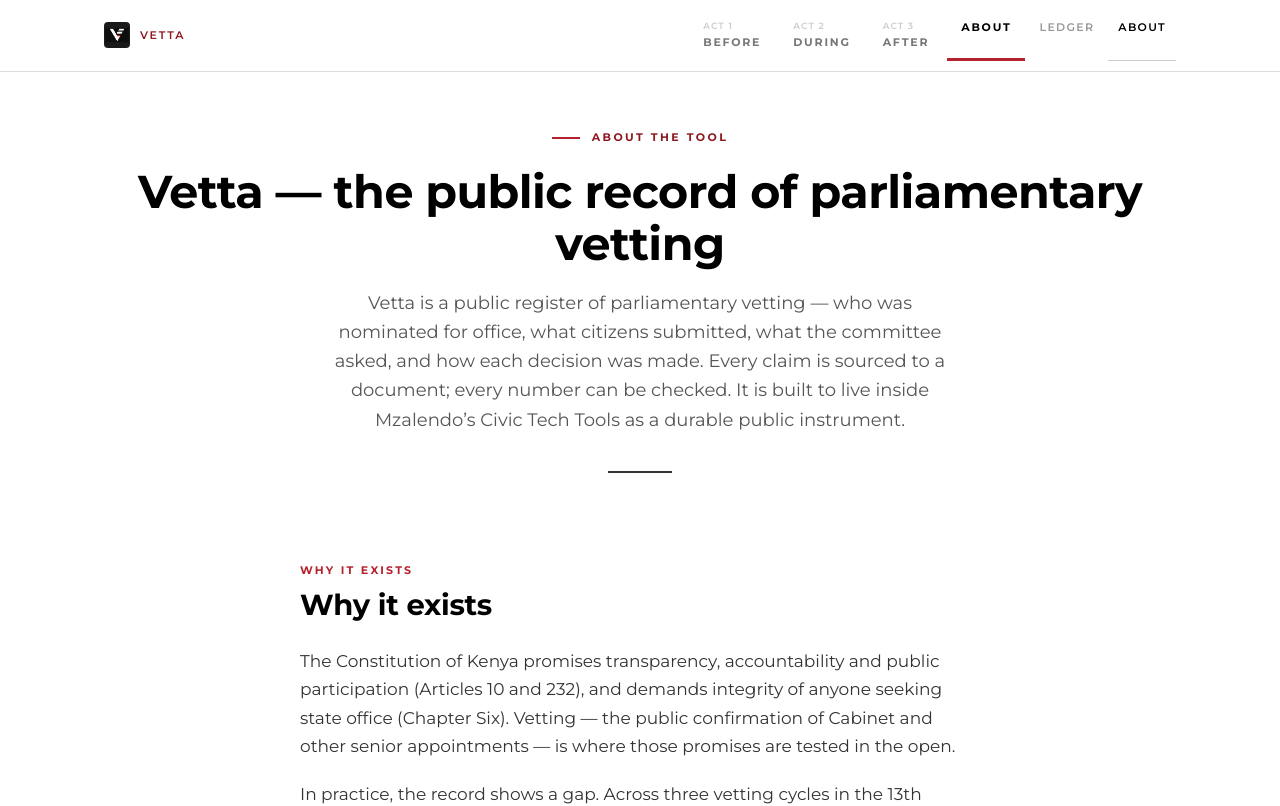
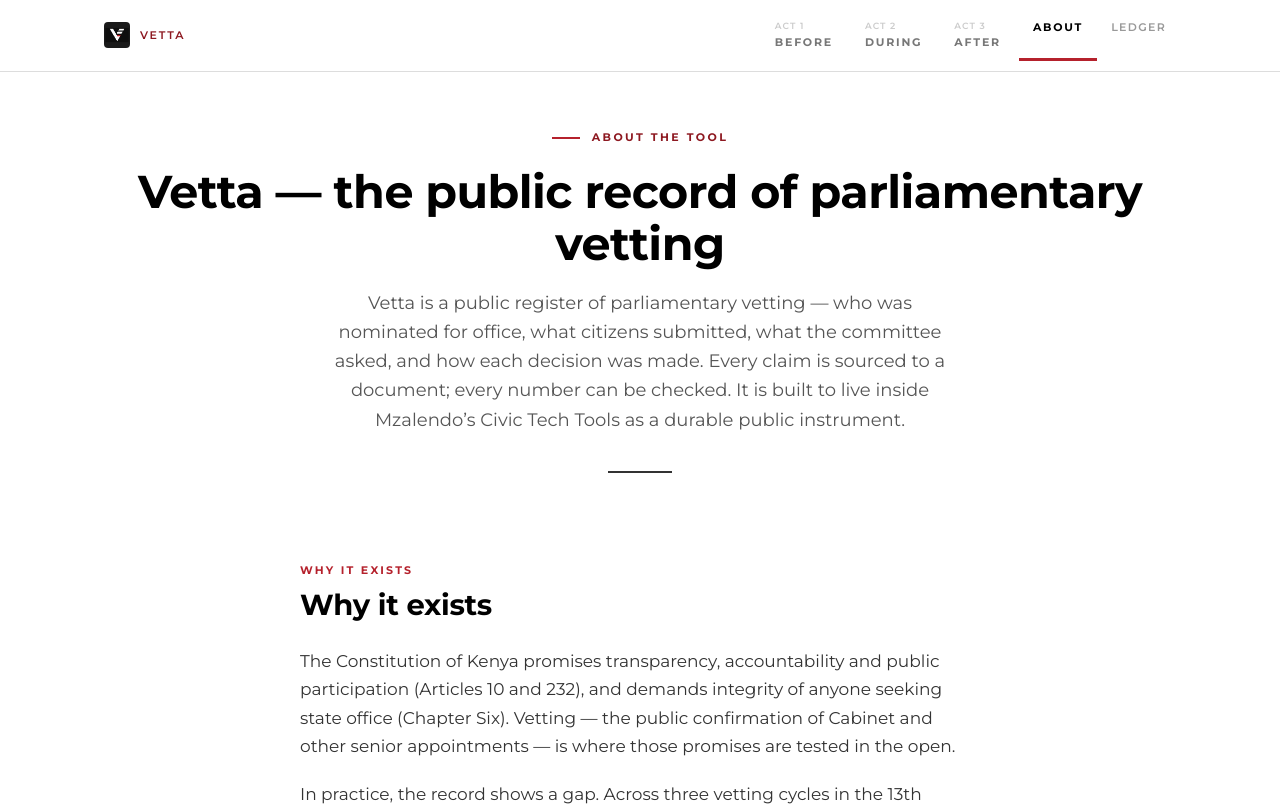
Before and after one commit to Jimmy-Hernandez/vetting-loop, a React (Vite) app in the folder app/: page / in a window 1280 px wide. Shown: the top 806 px of the page. Built offline with nearby package versions, Linux system fonts and the light colour scheme.

Commit message:
nav: single About entry — drop duplicate hardcoded NavLink (DSH round-8 catch)

```diff
--- a/app/src/App.tsx
+++ b/app/src/App.tsx
@@ -37,9 +37,7 @@
             <NavLink to="/ledger" className="util" aria-current={loc.pathname === '/ledger' ? 'page' : undefined}>
               Ledger
             </NavLink>
-            <NavLink to="/" className="util" aria-current={loc.pathname === '/' ? 'page' : undefined}>
-              About
-            </NavLink>
+
           </nav>
         </div>
       </header>
```
